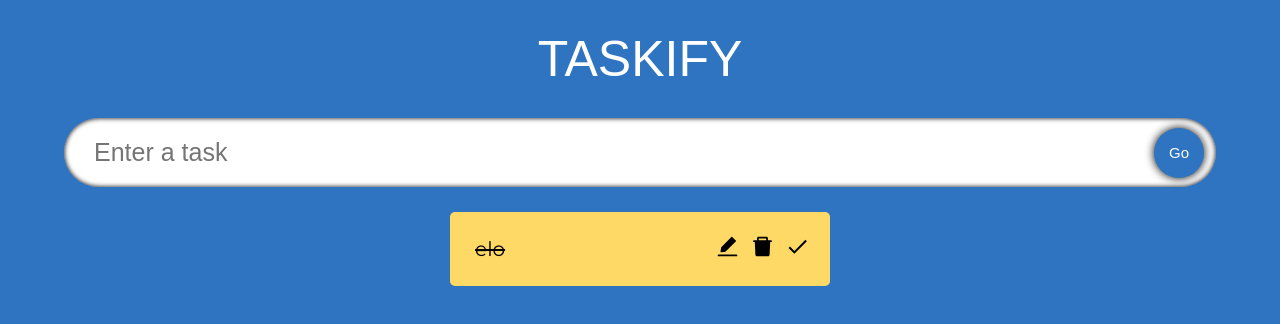
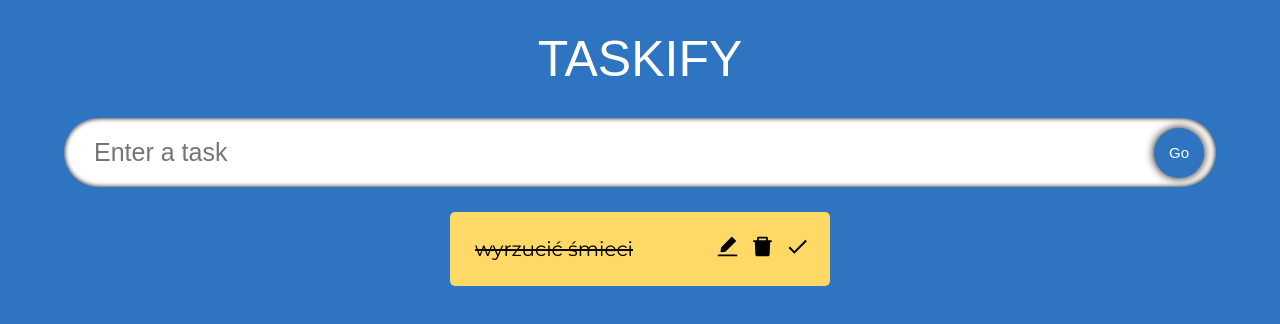
Before and after one commit to alicja1bobko/Taskify-FCC, a React (Create React App) app: page / in a window 1280 px wide. Shown: the top 324 px of the page. Built offline with nearby package versions, Linux system fonts and the light colour scheme; a web font is replaced by a local one.

Commit message:
all working components with useReducer merged

```diff
--- a/src/App.tsx
+++ b/src/App.tsx
@@ -1,11 +1,12 @@
-import React, { useEffect, useReducer, useRef, useState } from "react";
+import React, { useReducer } from "react";
 import "./App.css";
 import "./components/styles.css";
-import { AiFillEdit, AiFillDelete } from "react-icons/ai";
-import { MdDone } from "react-icons/md";
+
 import { initialState, TodoReducer } from "./context/reducer";
 import { StateContextProvider } from "./context/StateContext";
 import InputField from "./components/InputField";
+import SingleTodo from "./components/SingleTodo";
+import { TodoList } from "./components/TodoList";
 
 const App: React.FC = () => {
   const [state, dispatch] = useReducer(TodoReducer, initialState);
@@ -13,98 +14,12 @@ const App: React.FC = () => {
     state,
     dispatch,
   };
-
-  const inputRef = useRef<HTMLInputElement>(null);
-
-  const [edit, setEdit] = useState<boolean>(false);
-  const [editTodo, setEditTodo] = useState<string>("");
-
-  const handleEdit = (e: React.FormEvent, id: number) => {
-    e.preventDefault();
-    dispatch({ type: "edit", payload: { id: id, text: editTodo } });
-    setEdit(false);
-  };
-
-  useEffect(() => {
-    taskRef.current?.focus();
-  }, [edit]);
-
-  const taskRef = useRef<HTMLInputElement>(null);
-
   return (
     <StateContextProvider value={contextValues}>
       <div className="App">
         <span className="heading">Taskify</span>
         <InputField />
-        {/* <form
-          className="input"
-          onSubmit={(e) => {
-            e.preventDefault();
-            dispatch({ type: "add", payload: state.todo });
-            inputRef.current?.blur();
-          }}
-        >
-          <input
-            ref={inputRef}
-            type="input"
-            placeholder="Enter a task"
-            className="input__box"
-            value={state.todo}
-            onChange={(e) => {
-              dispatch({ type: "updateInputText", payload: e.target.value });
-            }}
-          />
-          <button className="input__submit" type="submit">
-            Go
-          </button>
-        </form> */}
-        {/* end of input field */}
-        {/* todo list */}
-        <div className="todos">
-          {state.todos.map((todo) => (
-            <form
-              className="todos__single"
-              onSubmit={(e) => handleEdit(e, todo.id)}
-              //handleEdit(e, todo.id)}
-            >
-              {edit ? (
-                <input
-                  ref={taskRef}
-                  value={editTodo}
-                  onChange={(e) => setEditTodo(e.target.value)}
-                  className="todos__single--text"
-                />
-              ) : todo.isDone ? (
-                <s className="todos__single--text">{todo.todo}</s>
-              ) : (
-                <span className="todos__single--text">{todo.todo}</span>
-              )}
-
-              <span
-                className="icon"
-                onClick={() => {
-                  if (!edit && !todo.isDone) {
-                    setEdit(!edit);
-                  }
-                }}
-              >
-                <AiFillEdit />
-              </span>
-              <span
-                className="icon"
-                onClick={() => dispatch({ type: "remove", payload: todo.id })}
-              >
-                <AiFillDelete />
-              </span>
-              <span
-                className="icon"
-                onClick={() => dispatch({ type: "done", payload: todo.id })}
-              >
-                <MdDone />
-              </span>
-            </form>
-          ))}
-        </div>
+        <TodoList />
       </div>
     </StateContextProvider>
   );
--- a/src/components/SingleTodo.tsx
+++ b/src/components/SingleTodo.tsx
@@ -1,48 +1,38 @@
-import React, { useState, useRef, useEffect } from "react";
+import React, { useState, useRef, useEffect, useContext } from "react";
 import { Todo } from "../model";
 import { AiFillEdit, AiFillDelete } from "react-icons/ai";
 import { MdDone } from "react-icons/md";
+import { StateContext } from "../context/StateContext";
 
 interface Props {
   todo: Todo;
-  todos: Todo[];
-  setTodos: React.Dispatch<React.SetStateAction<Todo[]>>;
+  key: number;
 }
 
-const SingleTodo = ({ todo, todos, setTodos }: Props) => {
+const SingleTodo = ({ todo, key }: Props) => {
+  const stateContext = useContext(StateContext);
+  const { dispatch } = stateContext;
+
   const [edit, setEdit] = useState<boolean>(false);
-  const [editTodo, setEditTodo] = useState<string>(todo.todo);
-
-  const handleDone = (id: number) => {
-    setTodos(
-      todos.map((todo) =>
-        todo.id === id ? { ...todo, isDone: !todo.isDone } : todo
-      )
-    );
-  };
-
-  const handleDelete = (id: number) => {
-    setTodos(todos.filter((todo) => todo.id !== id));
-  };
+  const [editTodo, setEditTodo] = useState<string>("");
 
   const handleEdit = (e: React.FormEvent, id: number) => {
     e.preventDefault();
-    setTodos(
-      todos.map((todo) => (todo.id === id ? { ...todo, todo: editTodo } : todo))
-    );
+    dispatch({ type: "edit", payload: { id: id, text: editTodo } });
     setEdit(false);
   };
 
   useEffect(() => {
-    inputRef.current?.focus();
+    taskRef.current?.focus();
   }, [edit]);
 
-  const inputRef = useRef<HTMLInputElement>(null);
+  const taskRef = useRef<HTMLInputElement>(null);
+
   return (
     <form className="todos__single" onSubmit={(e) => handleEdit(e, todo.id)}>
       {edit ? (
         <input
-          ref={inputRef}
+          ref={taskRef}
           value={editTodo}
           onChange={(e) => setEditTodo(e.target.value)}
           className="todos__single--text"
@@ -63,10 +53,16 @@ const SingleTodo = ({ todo, todos, setTodos }: Props) => {
       >
         <AiFillEdit />
       </span>
-      <span className="icon" onClick={() => handleDelete(todo.id)}>
+      <span
+        className="icon"
+        onClick={() => dispatch({ type: "remove", payload: todo.id })}
+      >
         <AiFillDelete />
       </span>
-      <span className="icon" onClick={() => handleDone(todo.id)}>
+      <span
+        className="icon"
+        onClick={() => dispatch({ type: "done", payload: todo.id })}
+      >
         <MdDone />
       </span>
     </form>
--- a/src/components/TodoList.tsx
+++ b/src/components/TodoList.tsx
@@ -1,23 +1,20 @@
-import React from "react";
+import React, { useContext } from "react";
 import "./styles.css";
-import { Todo } from "../model";
 import SingleTodo from "./SingleTodo";
+import { StateContext } from "../context/StateContext";
 
-interface Props {
-  todos: Todo[];
-  setTodos: React.Dispatch<React.SetStateAction<Todo[]>>;
-}
+// interface Props {
+//   todos: Todo[];
+//   setTodos: React.Dispatch<React.SetStateAction<Todo[]>>;
+// }
 
-export const TodoList: React.FC<Props> = ({ todos, setTodos }: Props) => {
+export const TodoList: React.FC = () => {
+  const stateContext = useContext(StateContext);
+  const { state } = stateContext;
   return (
     <div className="todos">
-      {todos.map((todo) => (
-        <SingleTodo
-          todo={todo}
-          key={todo.id}
-          todos={todos}
-          setTodos={setTodos}
-        />
+      {state.todos.map((todo) => (
+        <SingleTodo todo={todo} key={todo.id} />
       ))}
     </div>
   );
--- a/src/context/reducer.tsx
+++ b/src/context/reducer.tsx
@@ -11,7 +11,7 @@ export const initialState: AppState = {
   todos: [
     {
       id: 1,
-      todo: "elo",
+      todo: "wyrzucić śmieci",
       isDone: true,
     },
   ],
```
